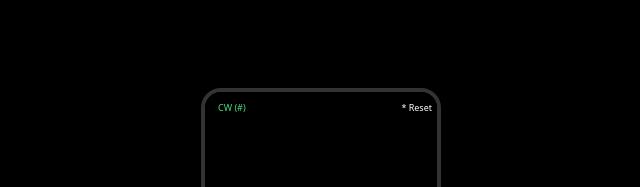
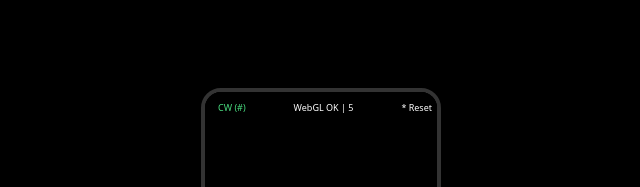
Before and after one commit to Chijioke12/Rubiccube, a Preact app: page / in a window 1280 px wide. Shown: the top 187 px of the page, without its empty margins (319-959 px from the left). Built offline with nearby package versions, Linux system fonts and the light colour scheme.

Commit message:
Sync ZIP content

```diff
--- a/src/App.tsx
+++ b/src/App.tsx
@@ -28,6 +28,10 @@ const FACE_COLORS = [
 ];
 
 export default function App() {
+  const [isCW, setIsCW] = useState(true);
+  const [webglStatus, setWebglStatus] = useState("Initializing...");
+  const [frameCount, setFrameCount] = useState(0);
+
   const mountRef = useRef<HTMLDivElement>(null);
   const sceneRef = useRef<THREE.Scene | null>(null);
   const cubesRef = useRef<THREE.Mesh[]>([]);
@@ -57,14 +61,22 @@ export default function App() {
       renderer = new THREE.WebGLRenderer({
         antialias: false,
         precision: 'mediump',
+        alpha: false,
         stencil: false,
-        depth: true
+        depth: true,
+        preserveDrawingBuffer: true
       });
+      if (!renderer.getContext()) {
+        throw new Error("Could not create WebGL context");
+      }
+      setWebglStatus("WebGL OK");
     } catch (e) {
       console.error("WebGL failed", e);
+      setWebglStatus("WebGL Failed: " + (e instanceof Error ? e.message : "Unknown"));
       return;
     }
-    renderer.setClearColor(0x111111);
+    renderer.setClearColor(0x000000);
+    renderer.setPixelRatio(1);
     renderer.setSize(width, height);
     renderer.domElement.style.display = 'block';
     if (mountRef.current) {
@@ -97,8 +109,11 @@ export default function App() {
 
     // Animation loop
     let animationId: number;
+    let frames = 0;
     const animate = () => {
       animationId = requestAnimationFrame(animate);
+      frames++;
+      if (frames % 60 === 0) setFrameCount(f => f + 1);
 
       // Smooth camera rotation
       currentRotation.current.x += (rotationTarget.current.x - currentRotation.current.x) * 0.1;
@@ -167,8 +182,6 @@ export default function App() {
 
     requestAnimationFrame(animateRotation);
   };
-
-  const [isCW, setIsCW] = useState(true);
 
   const handleAction = (action: string) => {
     switch (action) {
@@ -268,6 +281,7 @@ export default function App() {
         pointerEvents: 'none'
       }}>
         <span style={{ color: isCW ? '#4ade80' : '#f87171' }}>{isCW ? "CW" : "CCW"} (#)</span>
+        <span>{webglStatus} | {frameCount}</span>
         <span>* Reset</span>
       </div>
     </div>
```
